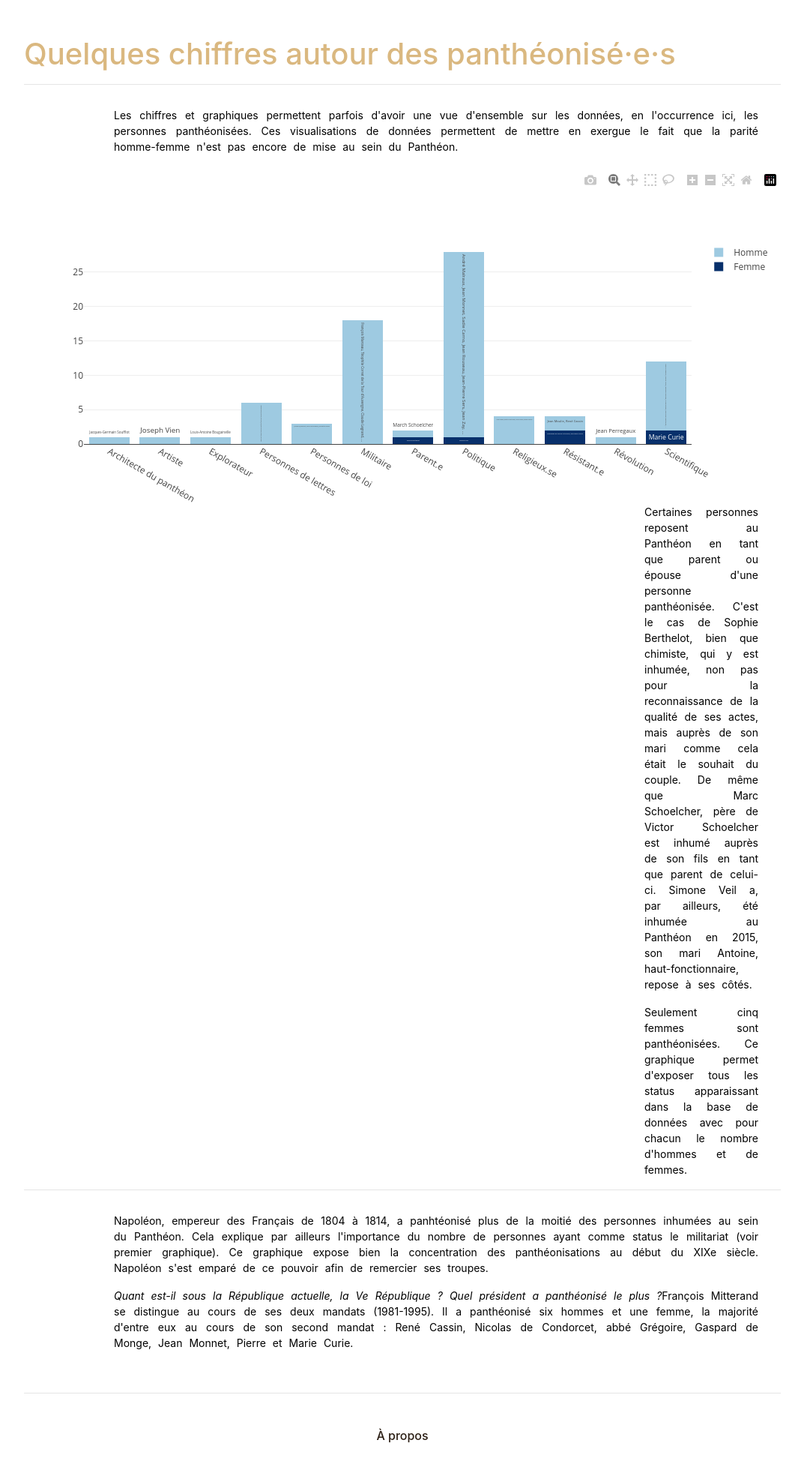
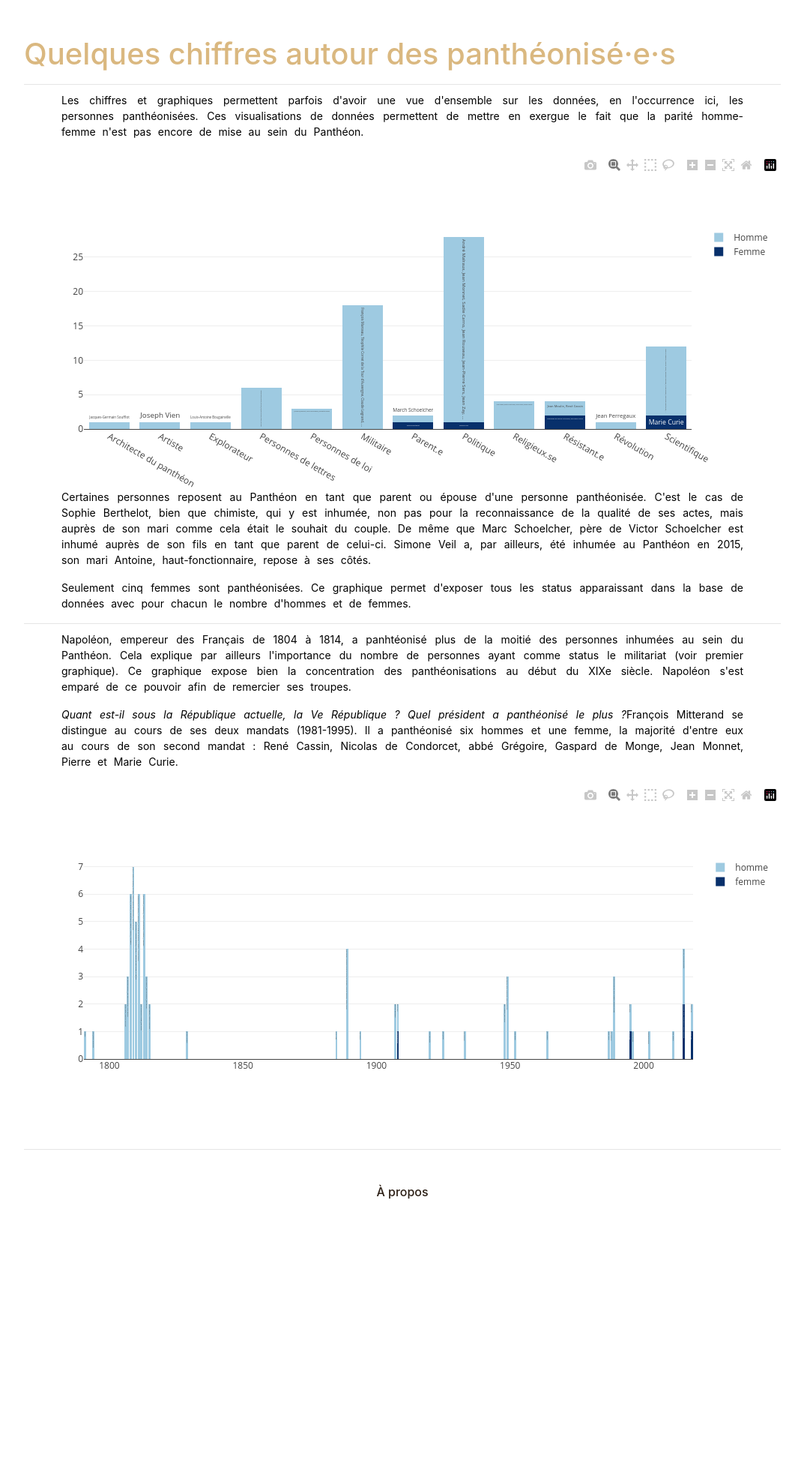
Before and after one commit to axellelecroq/pantheonisees, a Flask app: page /chiffres in a window 1280 px wide. Shown: the part 56-2012 px from the top of the page at 75% size, without its empty margins (103-1176 px from the left). After the commit the page ends 1655 px from the top, so only its background shows below. Run offline with Flask 2, Linux system fonts and the light colour scheme; some libraries are stand-ins or nearby versions; some web fonts are replaced.

Commit message:
Add graph per pantheonisation's date with plotly

```diff
--- a/pantheonisees/app/static/css/style.css
+++ b/pantheonisees/app/static/css/style.css
@@ -163,3 +163,10 @@
     padding-left: 60px;
     font-style: italic;
 }
+
+.datavizText {
+    word-spacing: 5px;
+    text-align: justify;
+    font-size: 14px;
+    margin: 0px 50px 10px 50px;
+}
--- /dev/null
+++ b/pantheonisees/app/static/js/graph_pantheonisation_date.js
@@ -0,0 +1,137 @@
+var traceH = {
+    x: ["1791", "1794", "1806",
+        "1807", "1808", "1809",
+        "1810", "1811", "1812",
+        "1813", "1814", "1815",
+        "1829", "1885", "1889",
+        "1894", "1907", "1908",
+        "1920", "1925", "1933",
+        "1948", "1949", "1952",
+        "1964", "1987", "1988",
+        "1989", "1995", "1996",
+        "2002", "2011", "2015",
+        "2018"
+    ],
+    y: [1, 1, 2,
+        3, 6, 7,
+        5, 6, 2,
+        6, 3, 2,
+        1, 1, 4,
+        1, 2, 1,
+        1, 1, 1,
+        2, 3, 1,
+        1, 1, 1,
+        3, 1, 1,
+        1, 1, 2,
+        1,
+    ],
+    name: 'homme',
+    type: 'bar',
+    marker: {
+        color: 'rgb(158,202,225)'
+    },
+    text: [
+        "Voltaire",
+        "Jean-Jacques Rousseau",
+        "Claude Petiet, François Tronchet",
+        "Jean-Baptiste Bévière, Jean-Etienne Portalis, Louis Resnier",
+        "F. Béguinot, P. Cabanis, G. Caulaincourt, J. Malher, A. Praslin, J. Perregaux",
+        "J. Vien, E. Crétet, G. Durazzo, J.-B. Papin, J. Sers, P. Garnier de la Boissière, J. Morard de Galle",
+        "J.B. Treilhard, C. Claret de Fleurieu, J. Lannes, L. Leblond de Saint-Hilaire, G. Caprara",
+        "L. Bougainville, M. Ordener, A. Sénarmont, J.-B. Songis de Courbons, C. Erskine, I. Vincent-Mareri",
+        "Jean Doresenne-Le Paige, Jean Winter",
+        "J. Jacqueminot, J. Rousseau, J. Viry, H. Cossé-Brissac, F. Walther, J. Lagrange",
+        "Claude Régnier, Jean Démeunier, Jean Reynier",
+        "Claude Legrand, Antoine Thévenard",
+        "Jacques Soufflot",
+        "Victor Hugo",
+        "Jean Baudin, Théophile Corret de la Tour d'Auvergne, François Marceau, Lazare Carnot",
+        "Sadi Carnot",
+        "Marcellin Berthelot",
+        "Emile Zola",
+        "Léon Gambetta",
+        "Jean Jaurès",
+        "Paul Painlevé",
+        "Paul Langevin, Jean Perrin",
+        "Félix Éboué, Victor Schoelcher, Marc Schoelcher",
+        "Louis Braille",
+        "Jean Moulin",
+        "René Cassin",
+        "Jean Monnet",
+        "Antoine Condorcet, Henri Grégoire, Gasparc Monge",
+        "Pierre Curie",
+        "André Malraux",
+        "Alexandre Dumas",
+        "Aimé Césaire",
+        "Jean Zay, Pierre Brossolette",
+        "Antoine Veil"
+    ],
+    hovertemplate: "<b>%{x}</b><br><br>" +
+        "Nombre: %{y}<br>" +
+        "Noms: %{text}<br>" +
+        "<extra></extra>",
+
+};
+
+var traceF = {
+    x: ["1791", "1794", "1806",
+        "1807", "1808", "1809",
+        "1810", "1811", "1812",
+        "1813", "1814", "1815",
+        "1829", "1885", "1889",
+        "1894", "1907", "1908",
+        "1920", "1925", "1933",
+        "1948", "1949", "1952",
+        "1964", "1987", "1988",
+        "1989", "1995", "1996",
+        "2002", "2011", "2015",
+        "2018"
+    ],
+    y: [0, 0, 0,
+        0, 0, 0,
+        0, 0, 0,
+        0, 0, 0,
+        0, 0, 0,
+        0, 0, 1,
+        0, 0, 0,
+        0, 0, 0,
+        0, 0, 0,
+        0, 1, 0,
+        0, 0, 2,
+        1,
+    ],
+    name: 'femme',
+    type: 'bar',
+    marker: {
+        color: 'rgb(8,48,107)'
+    },
+    text: [
+        "", "", "",
+        "", "", "",
+        "", "", "",
+        "", "", "",
+        "", "", "",
+        "", "", "Sophie Berthelot",
+        "", "", "",
+        "", "", "",
+        "", "", "",
+        "", "Marie Curie", "",
+        "", "", "Germaine Tillion, Geneviève de Gaulle-Anthonioz",
+        "Simone Veil",
+
+
+    ],
+    hovertemplate: "<b>%{x}</b><br><br>" +
+        "Nombre: %{y}<br>" +
+        "Noms: %{text}<br>" +
+        "<extra></extra>",
+
+};
+
+var data = [traceF, traceH];
+
+var layout = {
+    barmode: 'stack'
+};
+
+Plotly.newPlot('dataviz_pantheonisation', data, layout);
--- a/pantheonisees/app/static/js/graph_per_status.js
+++ b/pantheonisees/app/static/js/graph_per_status.js
@@ -1,4 +1,3 @@
-var architecte = 'Jacques-Germain Soufflot'
 var trace2 = {
     x: ['Architecte du panthéon', 'Artiste', 'Explorateur', "Personnes de lettres", "Personnes de loi", "Militaire", "Parent.e", "Politique ", "Religieux.se", "Résistant.e", "Révolution", "Scientifique"],
     y: [1, 1, 1, 6, 3, 18, 1, 27, 4, 2, 1, 10],
--- a/pantheonisees/app/templates/pages/dataviz.html
+++ b/pantheonisees/app/templates/pages/dataviz.html
@@ -10,7 +10,7 @@
 
     <h1>Quelques chiffres autour des panthéonisé·e·s</h1>
     <hr/>
-    <div class="homeText" style="padding-top: 20px;">
+    <div class="datavizText">
         <p>Les chiffres et graphiques permettent parfois d'avoir une vue d'ensemble sur les données, en l'occurrence ici, les personnes panthéonisées. Ces visualisations de données permettent de mettre en exergue le fait que la parité homme-femme n'est pas
             encore de mise au sein du Panthéon. </p>
     </div>
@@ -18,14 +18,14 @@
         <!-- Plotly chart will be drawn inside this DIV -->
     </div>
 
-    <div class="homeText" style="padding-left: 708px">
+    <div class="datavizText">
         <p>Certaines personnes reposent au Panthéon en tant que parent ou épouse d'une personne panthéonisée. C'est le cas de Sophie Berthelot, bien que chimiste, qui y est inhumée, non pas pour la reconnaissance de la qualité de ses actes, mais auprès de
             son mari comme cela était le souhait du couple. De même que Marc Schoelcher, père de Victor Schoelcher est inhumé auprès de son fils en tant que parent de celui-ci. Simone Veil a, par ailleurs, été inhumée au Panthéon en 2015, son mari Antoine,
             haut-fonctionnaire, repose à ses côtés. </p>
         <p>Seulement cinq femmes sont panthéonisées. Ce graphique permet d'exposer tous les status apparaissant dans la base de données avec pour chacun le nombre d'hommes et de femmes. </p>
     </div>
     <hr/>
-    <div class="homeText" style="padding-top: 20px; ">
+    <div class="datavizText">
         <p>Napoléon, empereur des Français de 1804 à 1814, a panhtéonisé plus de la moitié des personnes inhumées au sein du Panthéon. Cela explique par ailleurs l'importance du nombre de personnes ayant comme status le militariat (voir premier graphique).
             Ce graphique expose bien la concentration des panthéonisations au début du XIXe siècle. Napoléon s'est emparé de ce pouvoir afin de remercier ses troupes.
         </p>
@@ -33,8 +33,12 @@
             au cours de son second mandat : René Cassin, Nicolas de Condorcet, abbé Grégoire, Gaspard de Monge, Jean Monnet, Pierre et Marie Curie.</p>
     </div>
 
+    <div id="dataviz_pantheonisation"></div>
+
     {% block script %}
     <script type="text/javascript " src='/static/js/graph_per_status.js'>
     </script>
+    <script type="text/javascript " src='/static/js/graph_pantheonisation_date.js'>
+    </script>
     {% endblock script %}
     <br> {% endblock content %}
```
